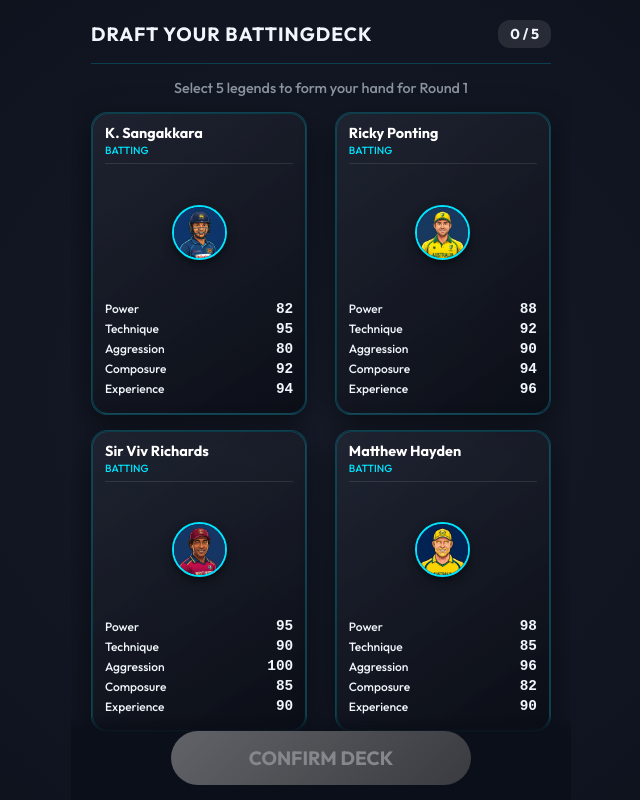
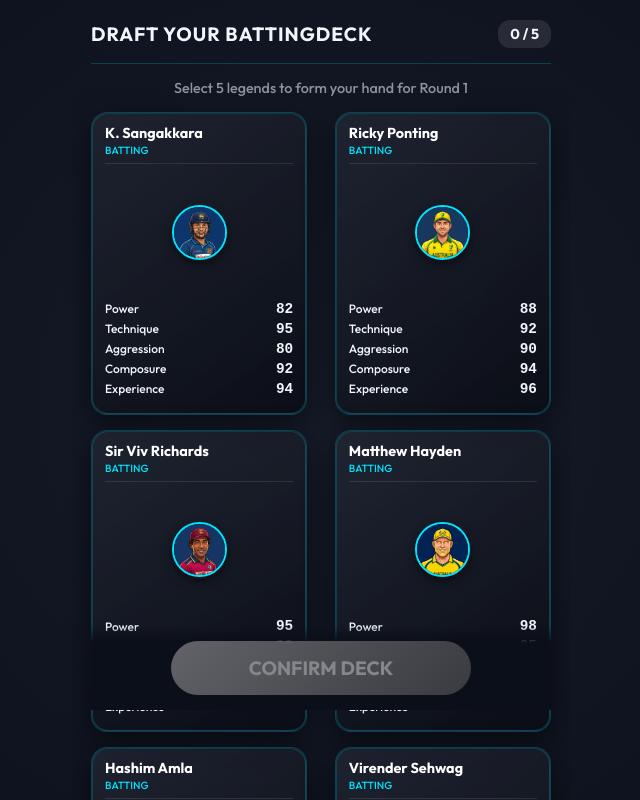
Before and after one commit to sundeepvig-max/cricket-card-game, a plain HTML site: page index.html in a window 1280 px wide. Both pictures are taken after a click on the button "START GAME". Shown: the whole page, without its empty margins (319-959 px from the left). Drawn offline with Linux system fonts and the light colour scheme.

```diff
--- a/style.css
+++ b/style.css
@@ -196,10 +196,10 @@
 }
 
 .fixed-bottom-bar {
-    position: fixed; bottom: 0; left: 50%; transform: translateX(-50%);
-    width: 100%; max-width: 500px; padding: 15px;
+    position: sticky; bottom: 0; width: 100%; padding: 15px;
     background: linear-gradient(to top, var(--bg-color) 80%, transparent);
     display: flex; justify-content: center; z-index: 20;
+    margin-top: auto;
 }
 
 button:disabled {
```
Also changed, not shown: assets/steve_smith.png (added), assets/virender_sehwag.png (added).
